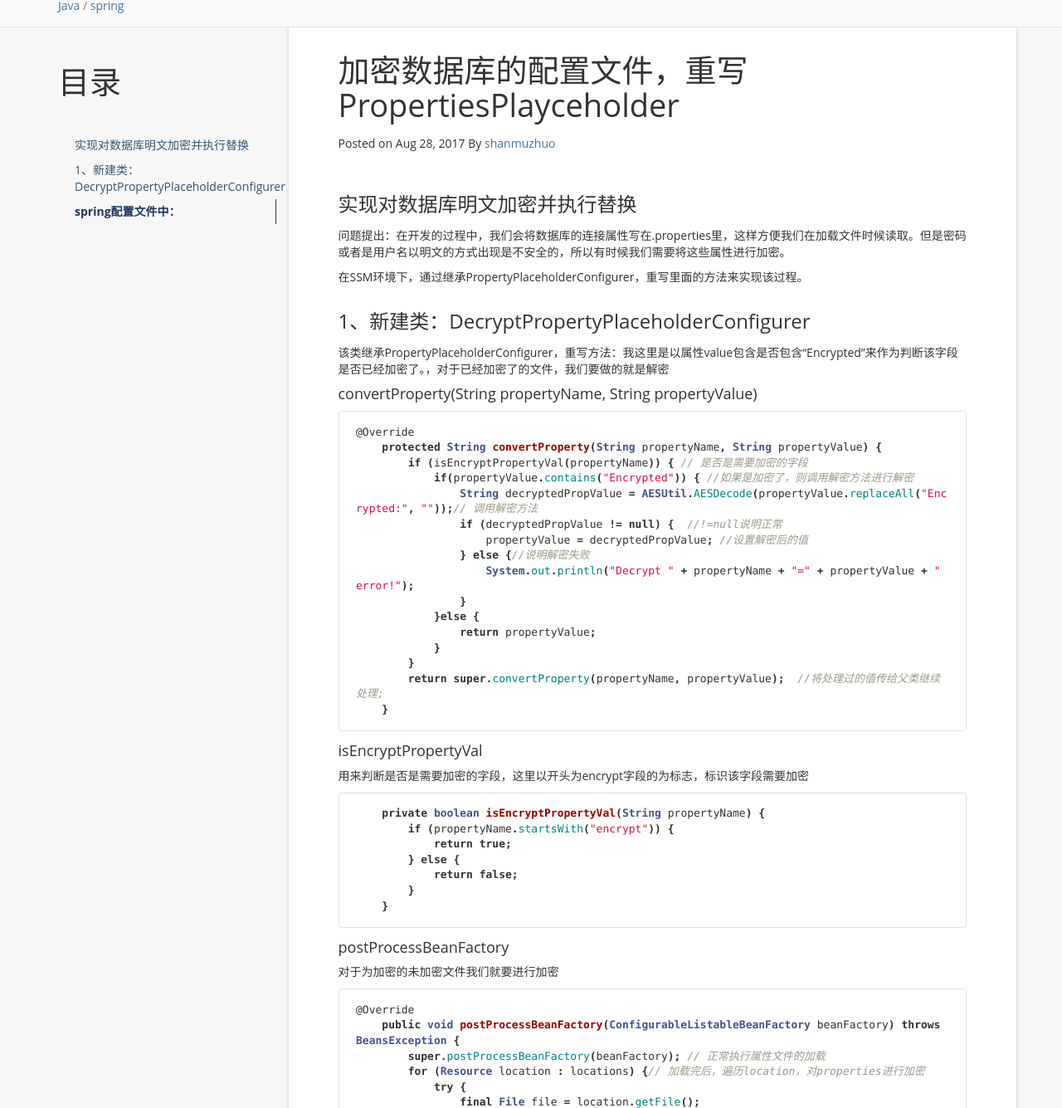
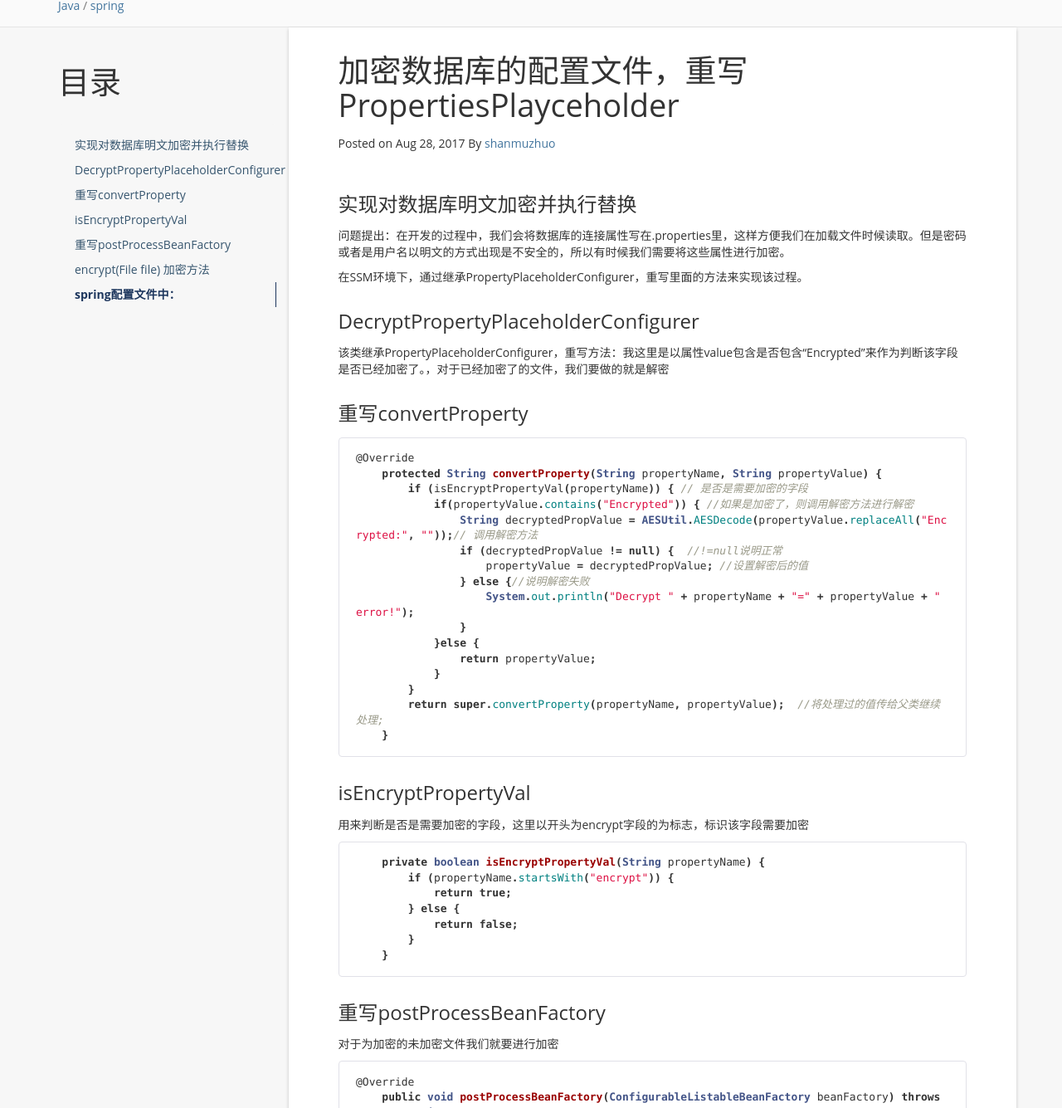
Before and after one commit to shanmuzhuo/myblog.github.io, a Jekyll site: the page built from _posts/2017-08-28-加密配置文件.md, in a window 1280 px wide and 1400 px high, scrolled down 324 px, cut to the strip 65-1400 px from the top of the window. Shown: the whole strip at 83% size. Built offline with Jekyll 4.4.1, drawn with Linux system fonts in a browser that asks for light colours; nearby versions of some CDN libraries; comment, search, counter and statistics services are not loaded.

Commit message:
2017年8月28日08:39:44

````diff
--- a/_posts/2017-08-28-加密配置文件.md
+++ b/_posts/2017-08-28-加密配置文件.md
@@ -15,11 +15,11 @@ tag: spring
 
 在SSM环境下，通过继承PropertyPlaceholderConfigurer，重写里面的方法来实现该过程。
 
-### 1、新建类：DecryptPropertyPlaceholderConfigurer
+### DecryptPropertyPlaceholderConfigurer
 
 该类继承PropertyPlaceholderConfigurer，重写方法：我这里是以属性value包含是否包含“Encrypted”来作为判断该字段是否已经加密了。，对于已经加密了的文件，我们要做的就是解密
 
-#### convertProperty(String propertyName, String propertyValue)
+### 重写convertProperty
 ```java
 @Override
     protected String convertProperty(String propertyName, String propertyValue) {
@@ -39,7 +39,7 @@ tag: spring
     }
 ```
 
-#### isEncryptPropertyVal
+### isEncryptPropertyVal
 
 用来判断是否是需要加密的字段，这里以开头为encrypt字段的为标志，标识该字段需要加密
 
@@ -53,7 +53,7 @@ tag: spring
     }
 ```
 
-####  postProcessBeanFactory
+###  重写postProcessBeanFactory
 
 对于为加密的未加密文件我们就要进行加密
 
@@ -79,7 +79,7 @@ tag: spring
 
 ```
 
-#### encrypt(File file) 加密方法
+### encrypt(File file) 加密方法
 
 加密成功后替换掉原来的配置文件，下次就不需要再次加密了,再替换文件的时候File.renameTo这方法死活不成成功，最后就自己写了个重命名的方法来实现了类似的方法。FileUtils.renameTo(file,backupFile.getName())替换成功后返回true.，其中isBlank是用来是否为空行，isNotBlank，不是空行。
 ```java
````
